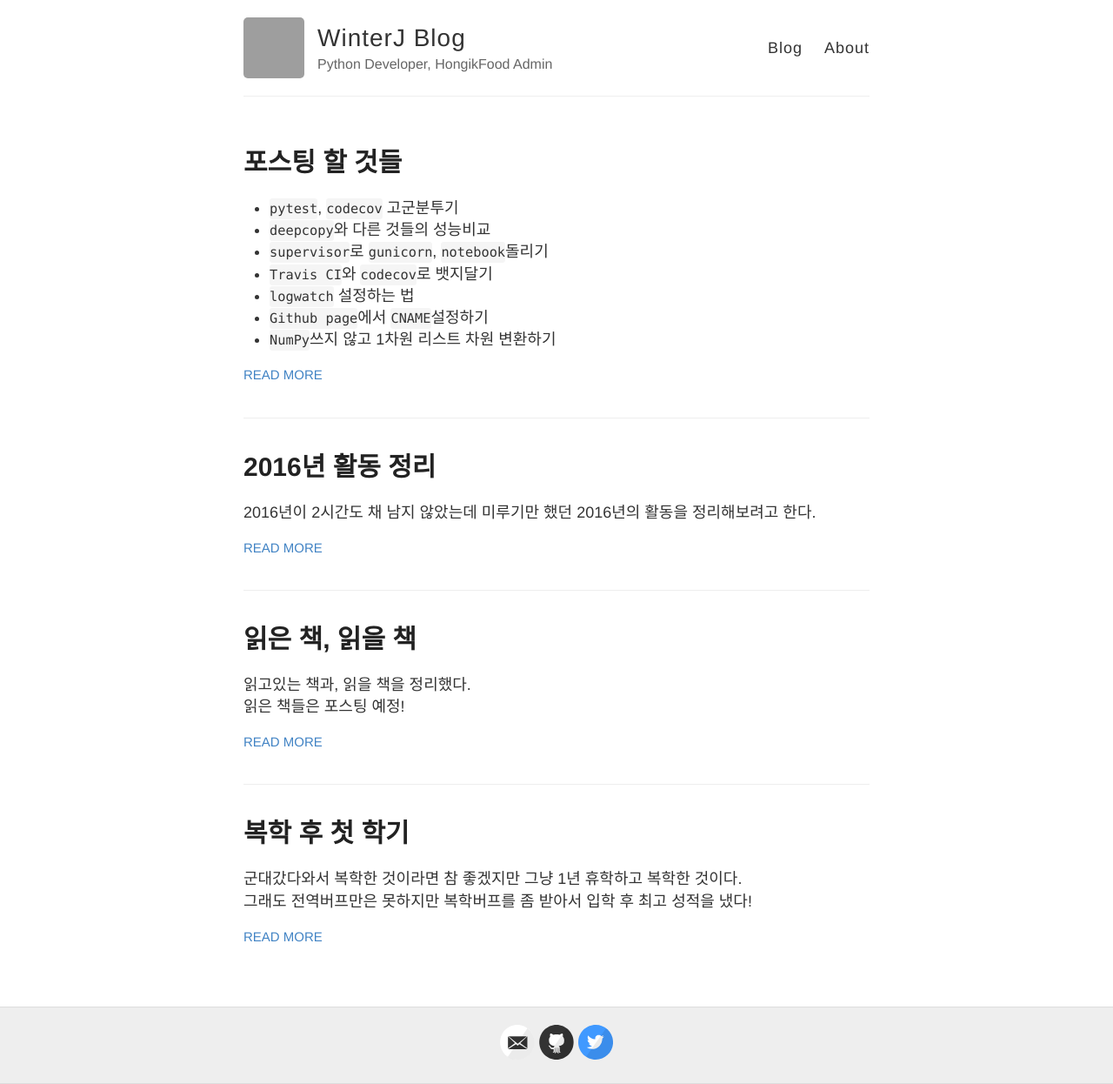
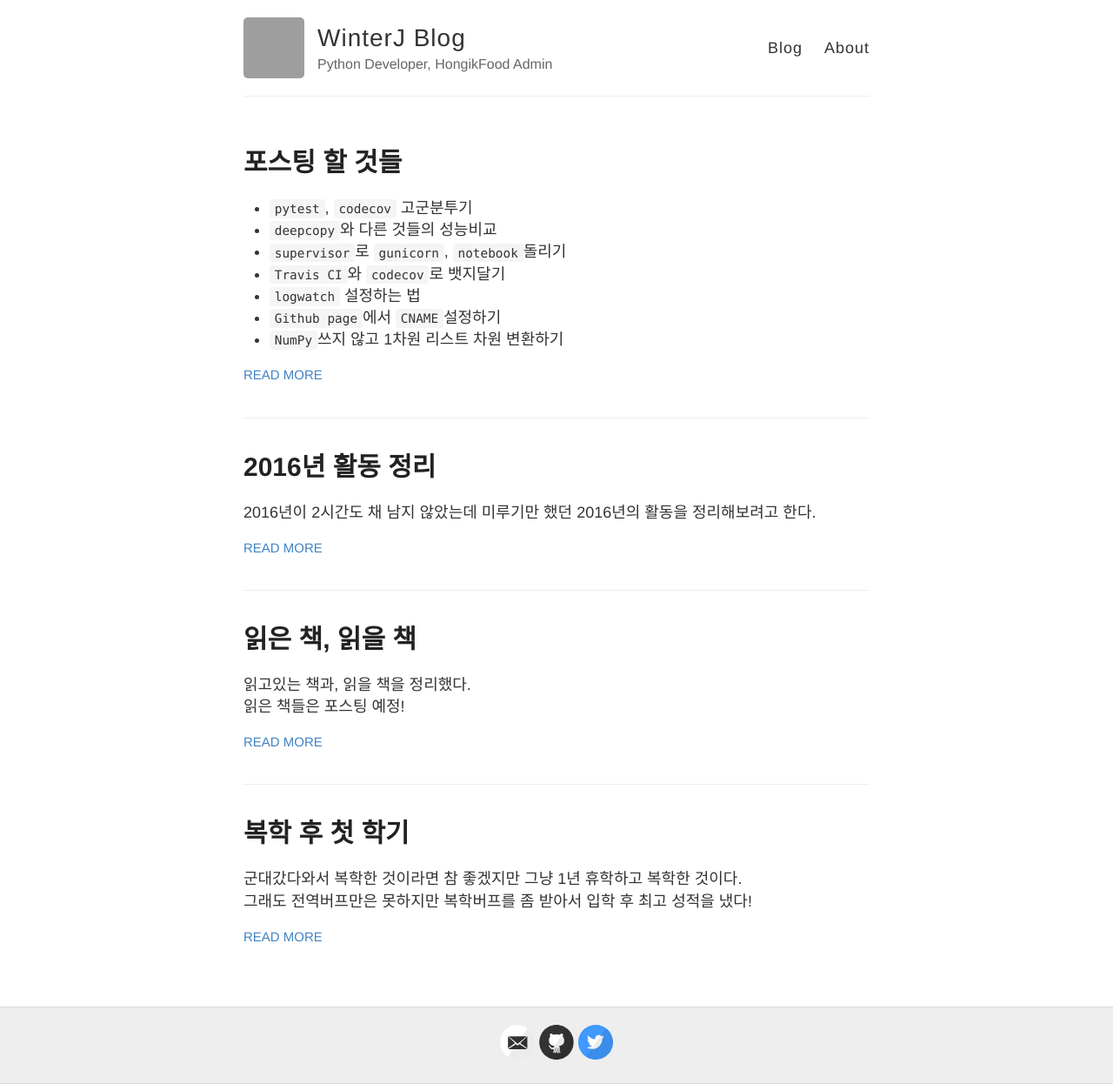
Before and after one commit to winterjung/JungWinter.github.io, a Jekyll site: the page built from index.html, in a window 1280 px wide. Shown: the whole page at 87% size. Built offline with Jekyll 4.4.1, drawn with Linux system fonts in a browser that asks for light colours; grey boxes are pictures that could not be loaded.

Commit message:
code style 업데이트

```diff
--- a/_sass/_highlights.scss
+++ b/_sass/_highlights.scss
@@ -16,9 +16,15 @@ code {
   padding-top: 0.2em;
   padding-bottom: 0.2em;
   margin: 0;
-  font-size: 85%;
+  font-size: 80%;
+  color: #333;
   background-color: rgba(0,0,0,0.04);
   border-radius: 3px;
+}
+
+code::before, code::after{
+  letter-spacing: -0.2em;
+  content: "\00a0";
 }
 
 .highlight .c { color: #586E75 } /* Comment */
```
